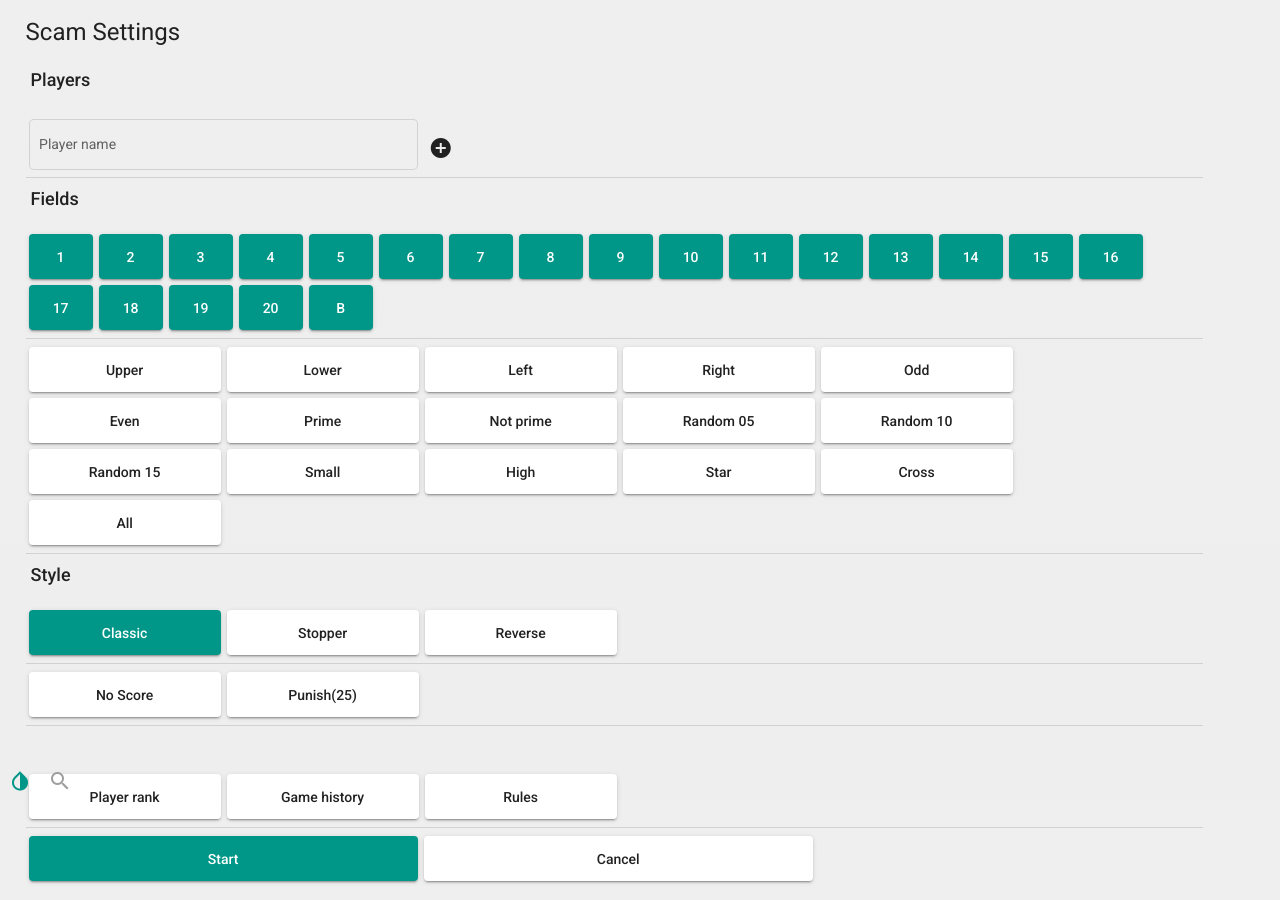
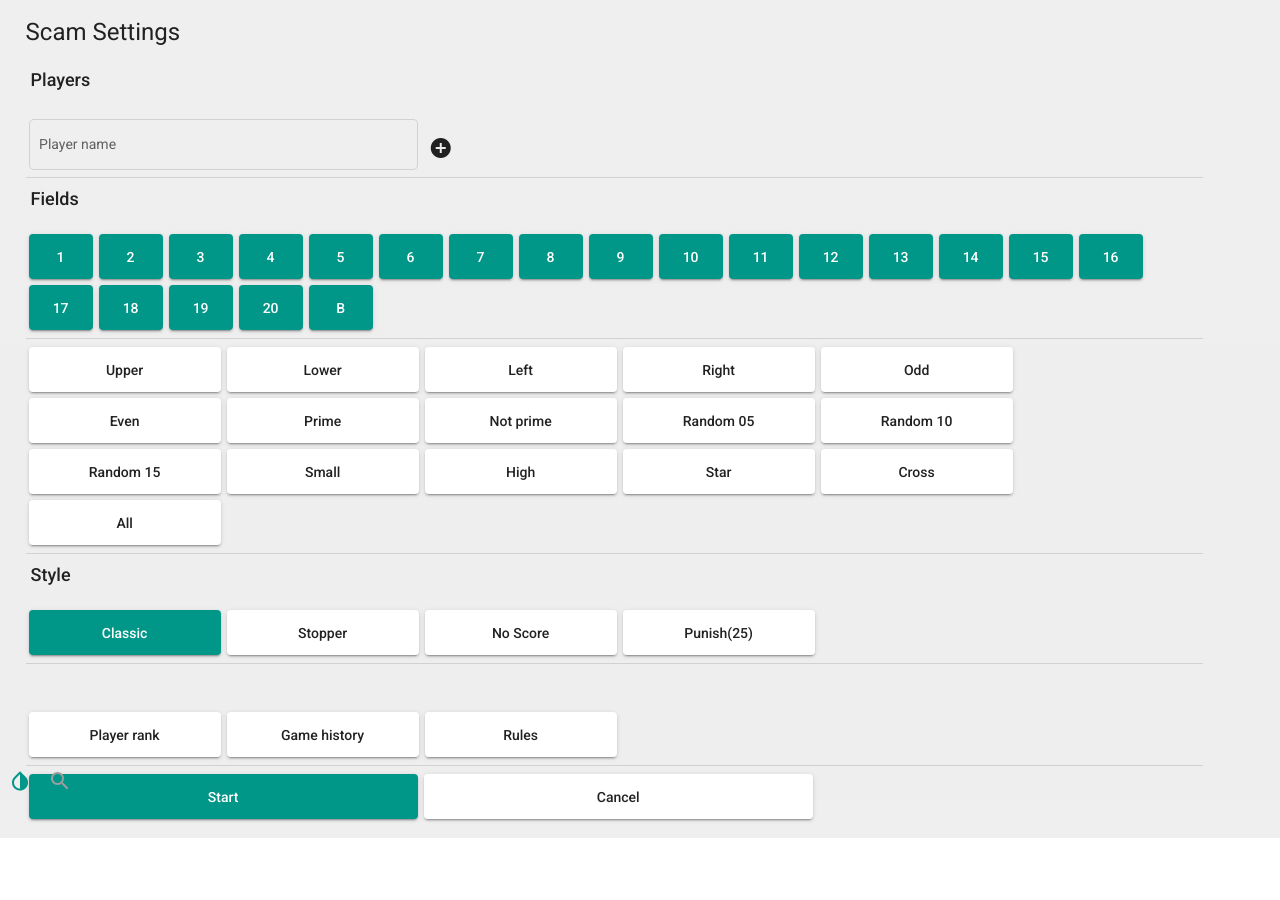
Before and after one commit to viktorhajer/darts-scoreboard-ng, an Angular app: page /scam in a window 1280 px wide. After the commit the page ends 838 px from the top, so only its background shows below. Built offline with nearby package versions, Linux system fonts and the light colour scheme.

Commit message:
New version

```diff
--- a/src/app/scam/scam.component.html
+++ b/src/app/scam/scam.component.html
@@ -33,10 +33,6 @@
     <button mat-raised-button class="button shortmedium" [color]="settings.stopper?'primary':''"
             (click)="settings.toggleStopper()">Stopper
     </button>
-    <button mat-raised-button class="button shortmedium" [color]="settings.reverse?'primary':''"
-            (click)="settings.toggleReverse()">Reverse
-    </button>
-    <mat-divider></mat-divider>
     <button mat-raised-button class="button shortmedium" [color]="settings.style==3?'primary':''"
             (click)="settings.setStyle(3)">No Score
     </button>
```
Also changed, not shown: 4 other files (tests, documents, lock files or other folders).
